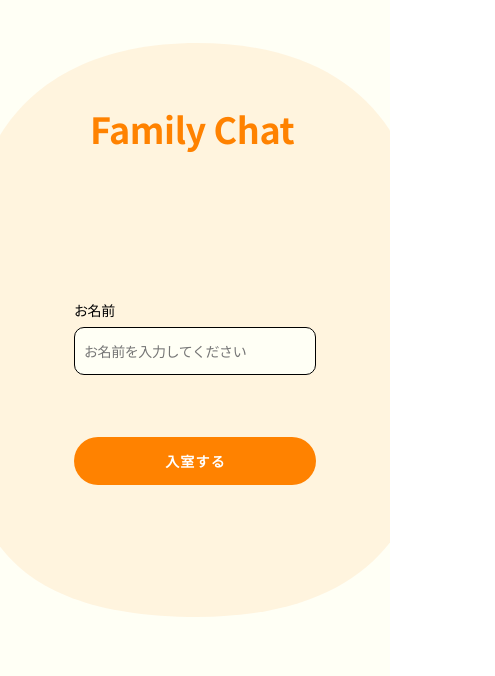
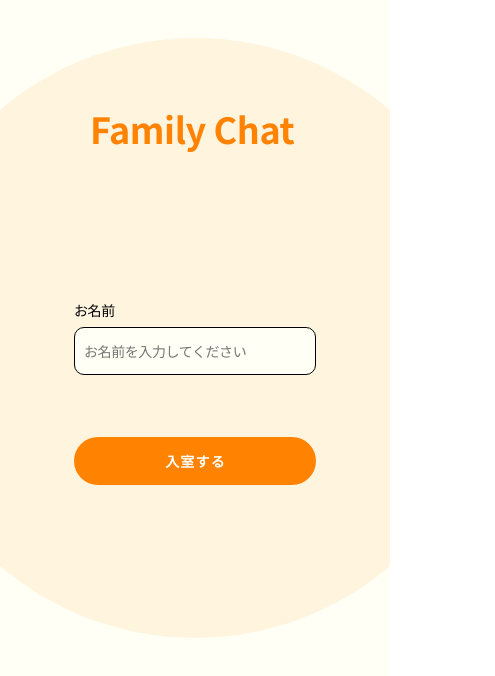
Before and after one commit to syomakudo/rakus-hackathon, a Vue app in the folder chatapp/: page / in a window 390 px wide. Shown: the top 676 px of the page, 495 px wide, since content can reach past the window. Built offline with nearby package versions, Linux system fonts and the light colour scheme; no server answers.

Commit message:
スマホと600px以上のディスプレイで背景を場合分け

```diff
--- a/chatapp/src/components/Login.vue
+++ b/chatapp/src/components/Login.vue
@@ -46,9 +46,7 @@ const onEnter = () => {
 <template>
   <v-app class="background">
   <div class="mx-auto">
-    <svg xmlns="http://www.w3.org/2000/svg" class="figure" width="390" height="574" viewBox="0 0 390 574" fill="none">
-    <path fill-rule="evenodd" clip-rule="evenodd" d="M0 503.541V92.2175C35.0791 34.4797 102.218 0 197.146 0C292.551 0 355.645 34.5543 390 87.5423V499.517C354.83 544.804 292.904 574 197.146 574C94.2279 574 32.9298 547.287 0 503.541Z" fill="#FF8200" fill-opacity="0.09"/>
-    </svg>
+    <div class="figure"></div>
     <div class="posi">
       <div class="title">Family Chat</div>
       <div class="mt-10">
@@ -91,10 +89,27 @@ const onEnter = () => {
   height: 100vh;
 }
 .figure {
-  width: 390px;
-  height: 574px;
+  width: 600px;
+  height: 600px;
+  flex-shrink: 0;
+  border-radius: 600px;
+  background: rgba(255, 130, 0, 0.09);
+  margin-top: 38px;
   position: relative;
-  margin-top: 43px;
+}
+
+@media (max-width:600px) {
+  .figure {
+    width: 600px;
+    height: 600px;
+    flex-shrink: 0;
+    border-radius: 600px;
+    background: rgba(255, 130, 0, 0.09);
+    margin-top: 38px;
+    position: relative;
+    clip-path: inset(0px 105px);
+    margin-left: -105px;
+  }
 }
 .posi {
   position: absolute;
```
